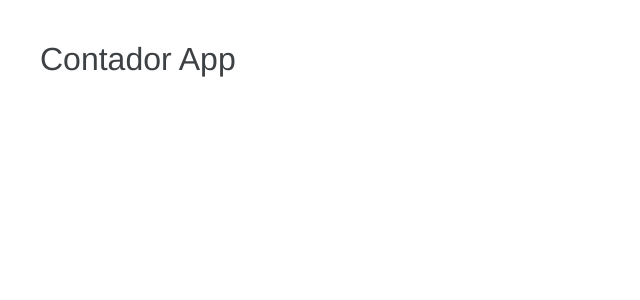
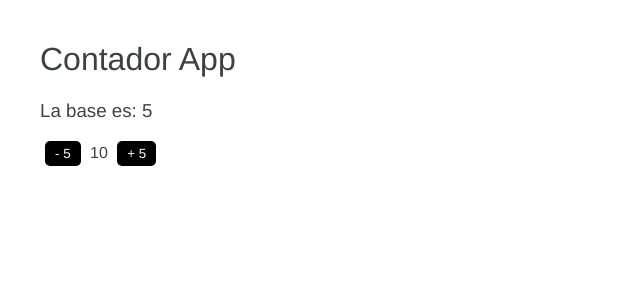
Before and after one commit to SaraPalacioss/bases-angular, an Angular app: page / in a window 1280 px wide. Shown: the top 300 px of the page, without its empty margins (0-640 px from the left). Built offline with nearby package versions, Linux system fonts and the light colour scheme.

Commit message:
add method created

```diff
--- a/src/app/app.component.html
+++ b/src/app/app.component.html
@@ -1 +1,7 @@
-<h1>{{title}}</h1>
+<h1> {{ title }} </h1>
+
+<h3>La base es: <strong> {{base}} </strong></h3>
+
+<button (click)="acumular(-base)"> - {{ base }} </button>
+<span> {{ numero }} </span>
+<button (click)="acumular(base)"> + {{ base }} </button>
--- a/src/app/app.component.ts
+++ b/src/app/app.component.ts
@@ -8,5 +8,11 @@
   // `
 })
 export class AppComponent {
-  title = 'Contador App';
-}
+  title : string = 'Contador App';
+  numero: number = 10;
+  base  : number = 5;
+
+  acumular = (valor: number) => {
+    this.numero += valor;
+  };
+};
```
